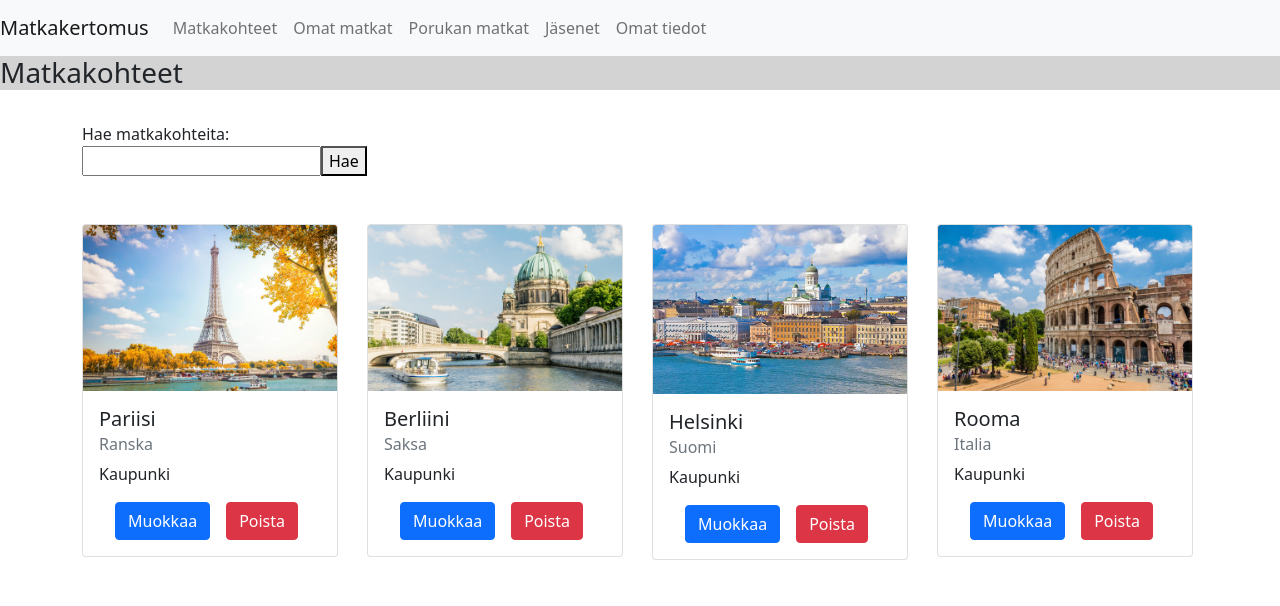
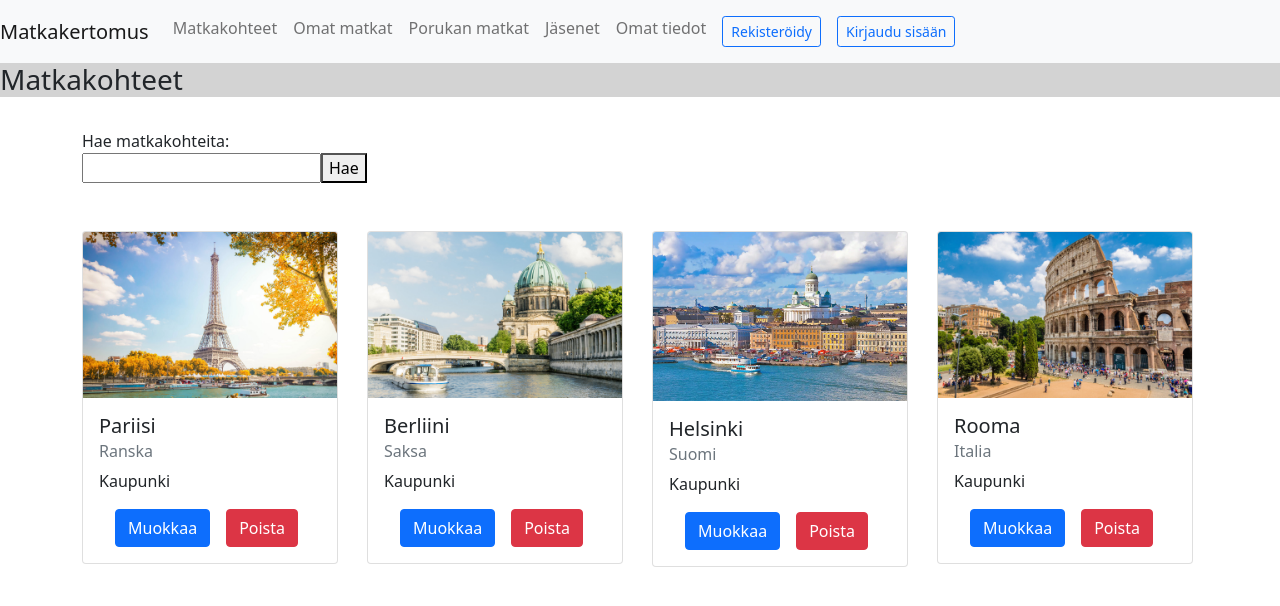
Before and after one commit to OttoH97/Software-production-1, a React (Create React App) app: page /matkakohde in a window 1280 px wide. Shown: the top 606 px of the page. Built offline with nearby package versions, Linux system fonts and the light colour scheme.

Commit message:
Rekisteröidy ja kirjaudu sisään -napit

```diff
--- a/src/matkakohde_sivu.js
+++ b/src/matkakohde_sivu.js
@@ -54,6 +54,8 @@ function Matkakohdesivu() {
                         <Nav.Link href="pmatkat">Porukan matkat</Nav.Link>
                         <Nav.Link href="jasenet">Jäsenet</Nav.Link>
                         <Nav.Link href="otiedot">Omat tiedot</Nav.Link>
+                        <Nav.Link><Button variant="outline-primary" size="sm">Rekisteröidy</Button></Nav.Link>
+                        <Nav.Link><Button variant="outline-primary" size="sm">Kirjaudu sisään</Button></Nav.Link>
                     </Nav>
                 </Navbar.Collapse>
             </Navbar>
```
